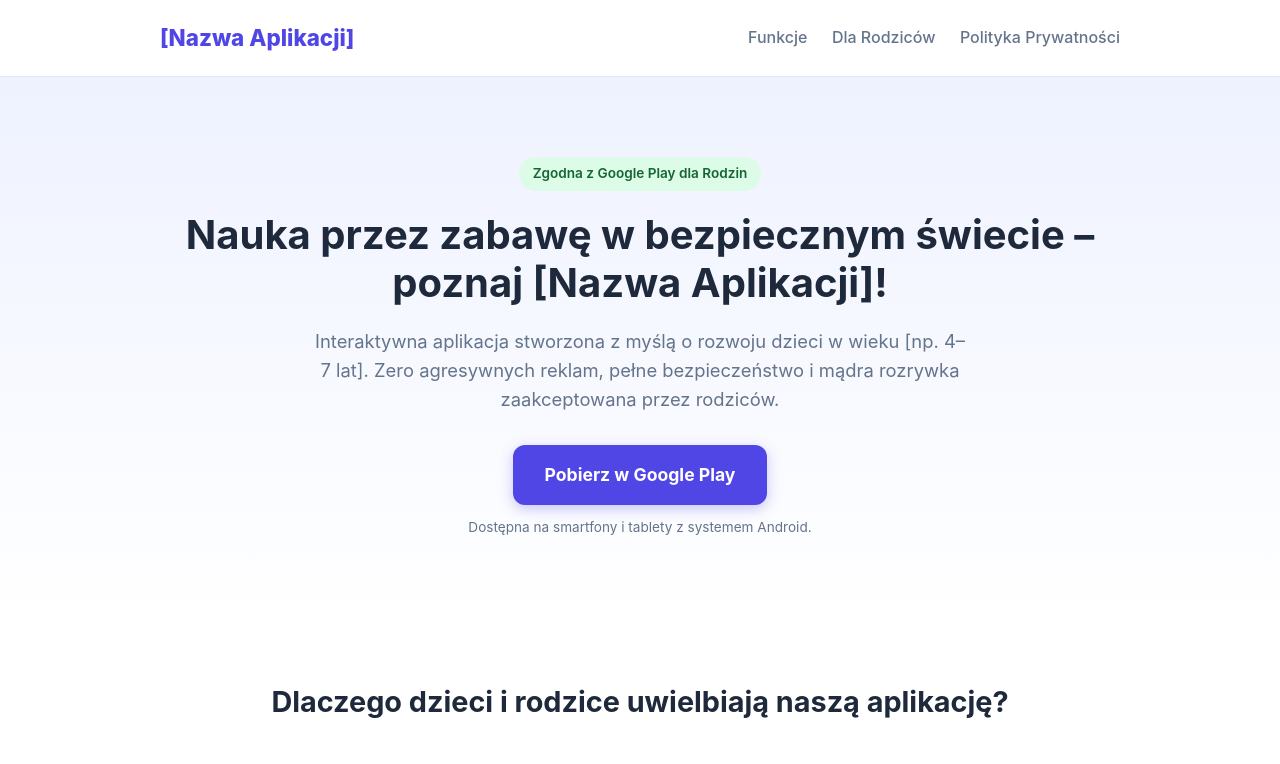
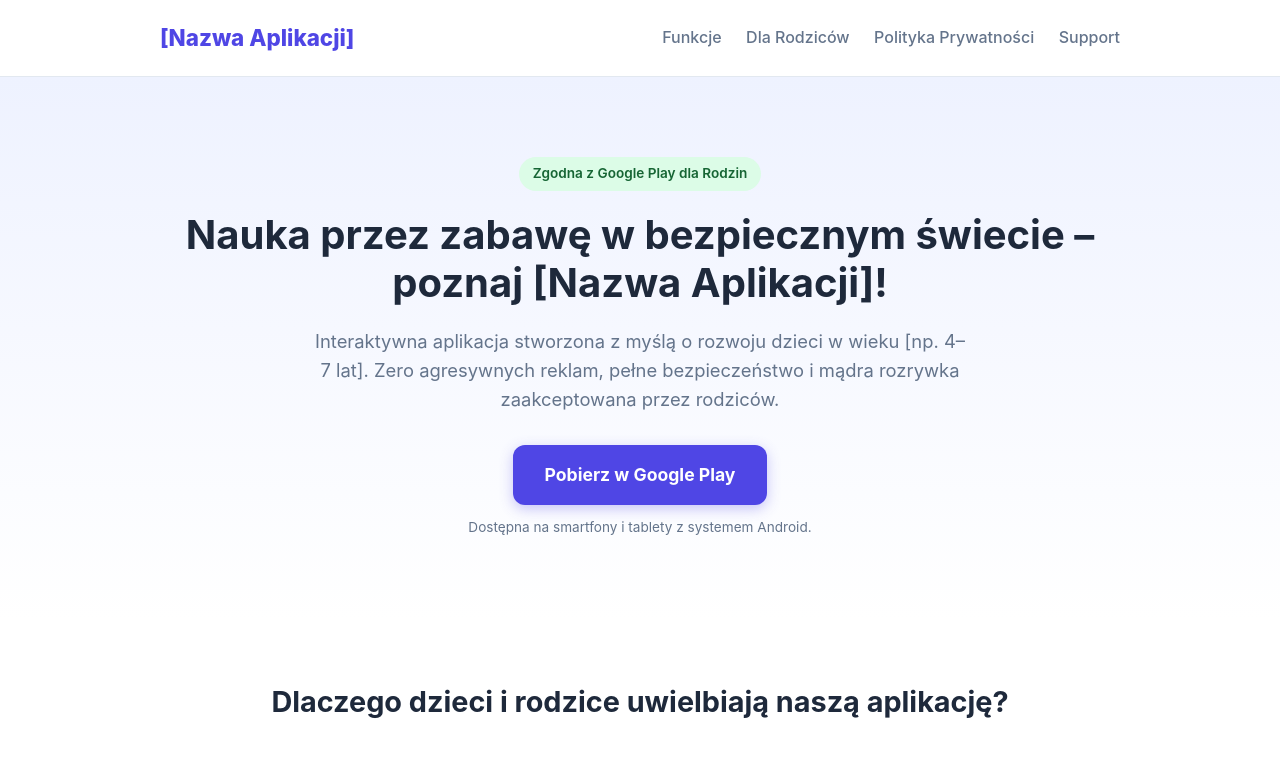
Before and after one commit to PictureDictionary/landing-page, a plain HTML site: page index.html in a window 1280 px wide. Shown: the top 764 px of the page. Drawn offline with Linux system fonts and the light colour scheme.

Commit message:
Add Support link to navigation menu

```diff
--- a/index.html
+++ b/index.html
@@ -165,6 +165,7 @@
                     <a href="#funkcje">Funkcje</a>
                     <a href="#bezpieczenstwo">Dla Rodziców</a>
                     <a href="polityka-prywatnosci.html">Polityka Prywatności</a>
+                    <a href="/support">Support</a>
                 </div>
             </nav>
         </div>
```
